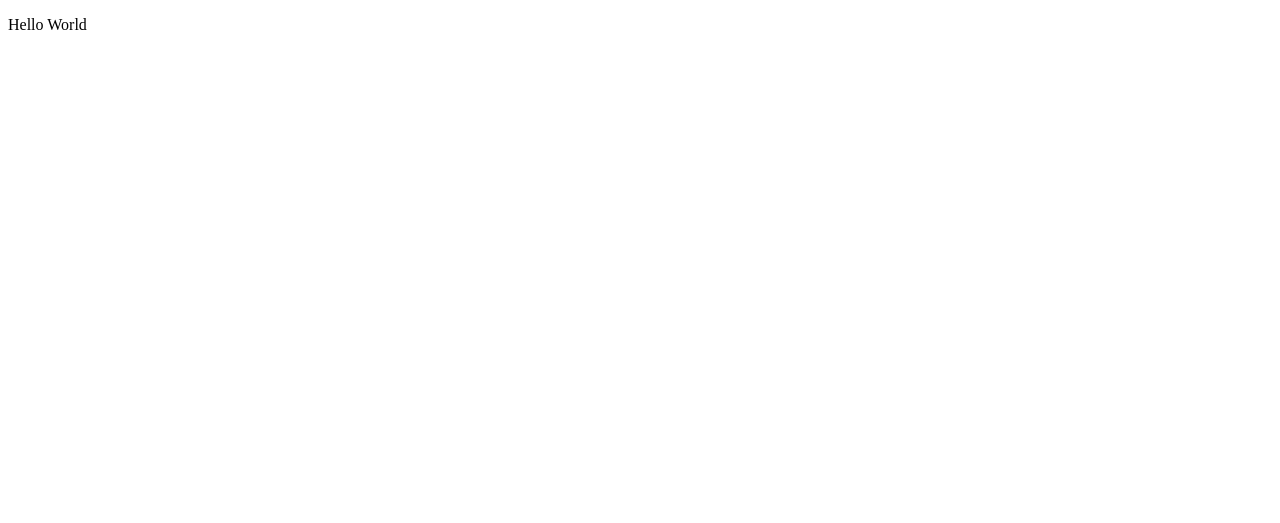
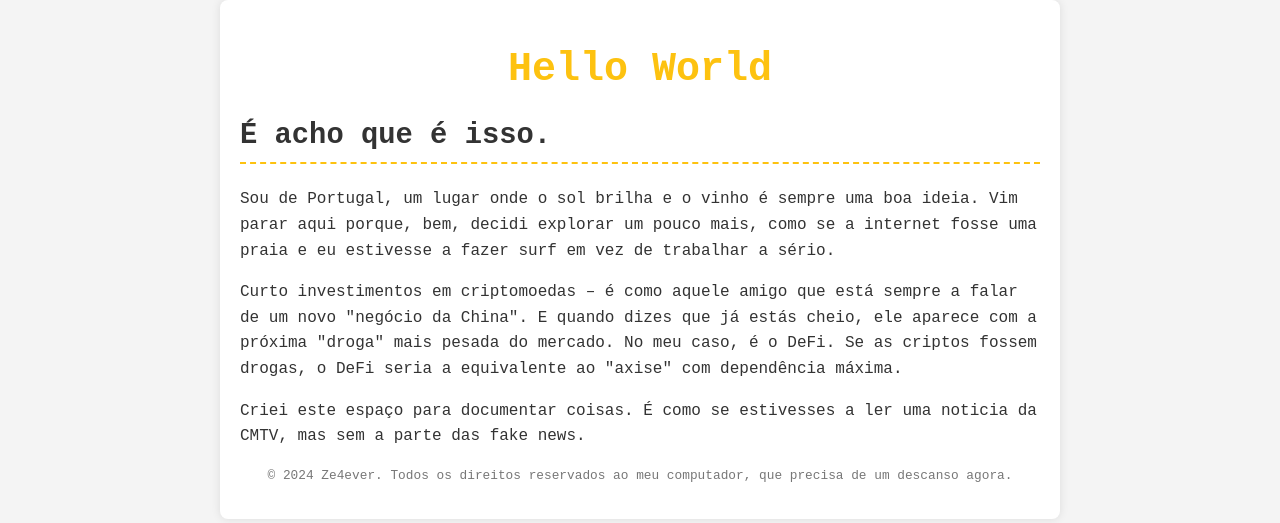
Before and after one commit to Ze4ever/ze4ever, a plain HTML site: page index.html in a window 1280 px wide. Drawn offline with Linux system fonts and the light colour scheme.

Commit message:
Update index.html

```diff
--- a/index.html
+++ b/index.html
@@ -1,9 +1,61 @@
 <!DOCTYPE html>
-<html>
-    <head>
-        <title>Ze4ever</title>
-    </head>
-    <body>
-        <p>Hello World</p>
-    </body>
+<html lang="pt-PT">
+<head>
+    <meta charset="UTF-8">
+    <meta name="viewport" content="width=device-width, initial-scale=1.0">
+    <title>Ze4ever</title>
+    <style>
+        body {
+            font-family: 'Courier New', Courier, monospace;
+            margin: 0;
+            padding: 0;
+            background-color: #f4f4f4;
+            color: #333;
+        }
+        .container {
+            max-width: 800px;
+            margin: 0 auto;
+            padding: 20px;
+            background-color: #fff;
+            border-radius: 8px;
+            box-shadow: 0 0 10px rgba(0, 0, 0, 0.1);
+        }
+        h1 {
+            color: #fdc210;
+            font-size: 2.5em;
+            text-align: center;
+        }
+        h2 {
+            color: #333;
+            font-size: 1.8em;
+            border-bottom: 2px dashed #fdc210;
+            padding-bottom: 10px;
+        }
+        p {
+            line-height: 1.6;
+            margin-bottom: 1em;
+        }
+        footer {
+            text-align: center;
+            font-size: 0.8em;
+            color: #777;
+        }
+    </style>
+</head>
+<body>
+    <div class="container">
+        <header>
+            <h1>Hello World</h1>
+        </header>
+        <section>
+            <h2>É acho que é isso.</h2>
+            <p>Sou de Portugal, um lugar onde o sol brilha e o vinho é sempre uma boa ideia. Vim parar aqui porque, bem, decidi explorar um pouco mais, como se a internet fosse uma praia e eu estivesse a fazer surf em vez de trabalhar a sério.</p>
+            <p>Curto investimentos em criptomoedas – é como aquele amigo que está sempre a falar de um novo "negócio da China". E quando dizes que já estás cheio, ele aparece com a próxima "droga" mais pesada do mercado. No meu caso, é o DeFi. Se as criptos fossem drogas, o DeFi seria a equivalente ao "axise" com dependência máxima.</p>
+            <p>Criei este espaço para documentar coisas. É como se estivesses a ler uma noticia da CMTV, mas sem a parte das fake news.</p>
+        </section>
+        <footer>
+            <p>&copy; 2024 Ze4ever. Todos os direitos reservados ao meu computador, que precisa de um descanso agora.</p>
+        </footer>
+    </div>
+</body>
 </html>
```
